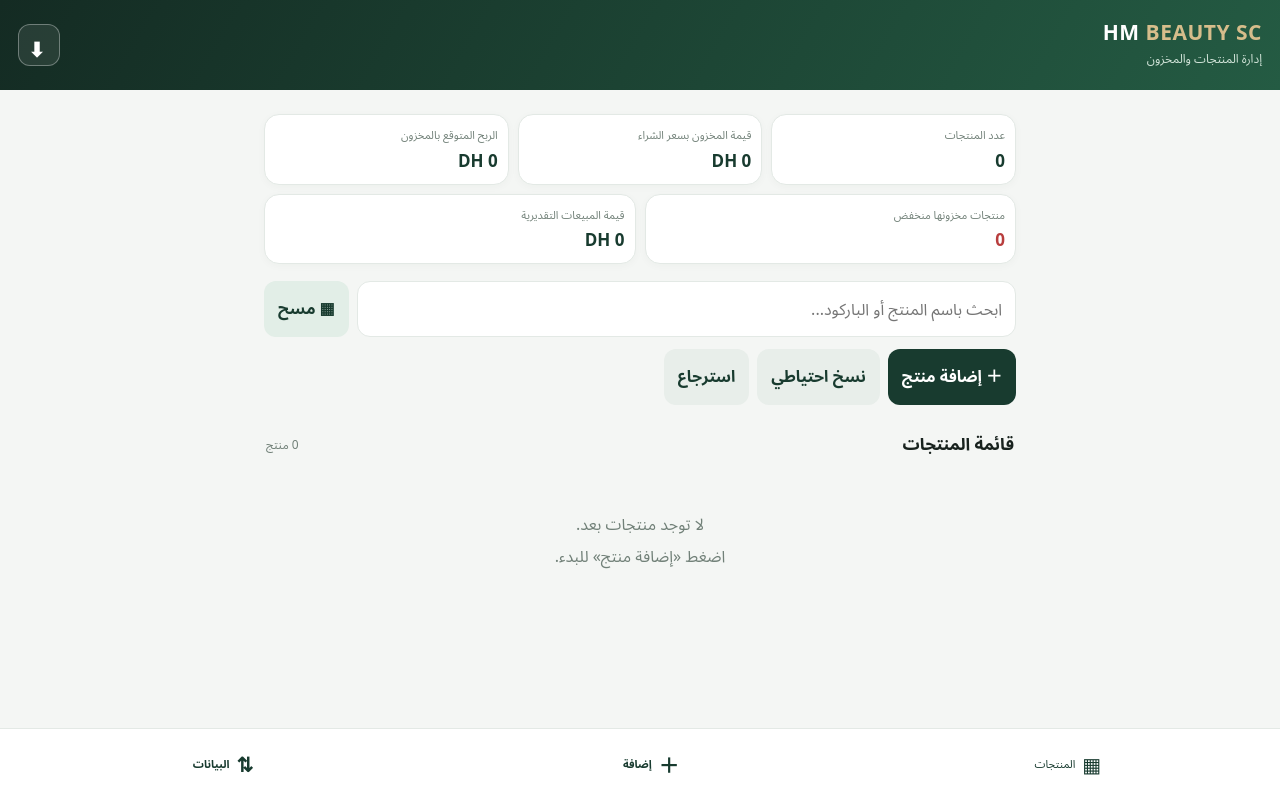
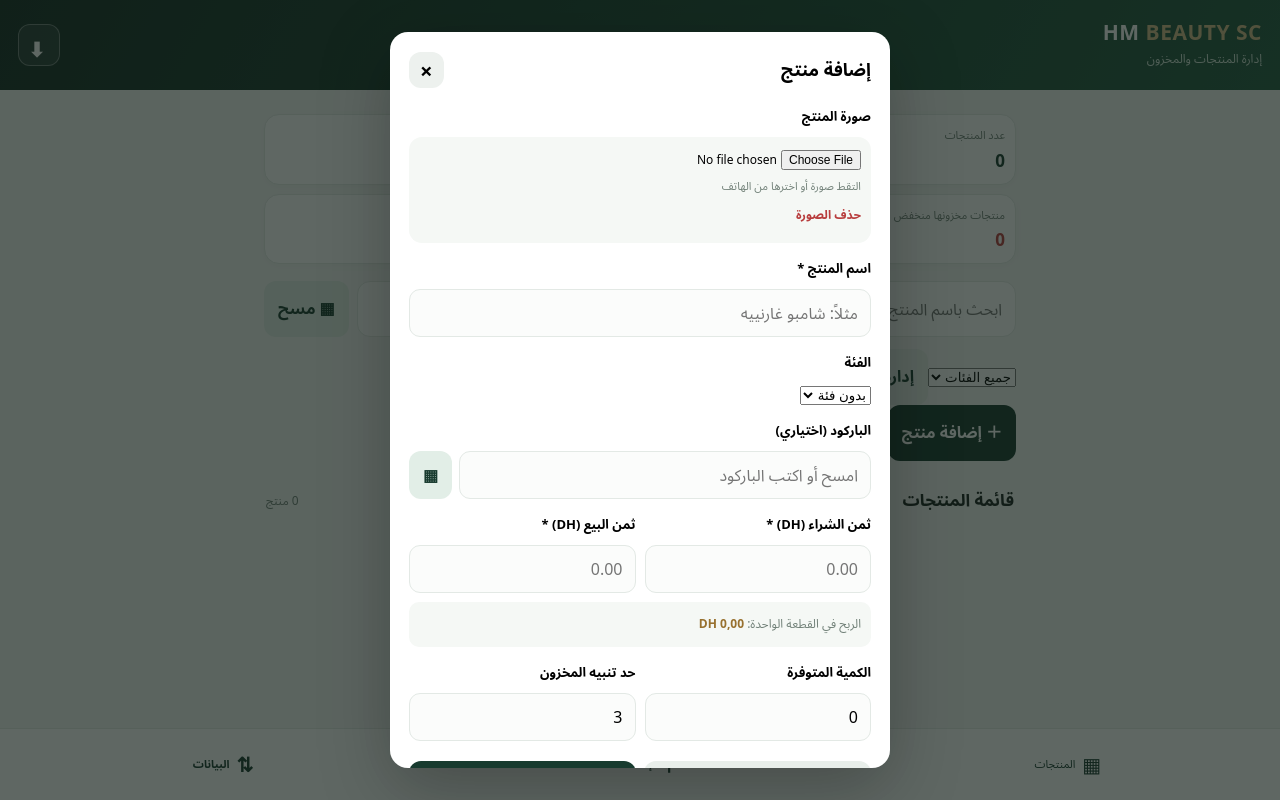
Before and after one commit to rokeli0767728405-source/HM-BEAUTY-SC, a plain HTML site: page index.html in a window 1280 px wide. Both pictures are taken after a click on the button "＋ إضافة منتج". Drawn offline with Linux system fonts and the light colour scheme.

Commit message:
Update index.html

```diff
--- a/index.html
+++ b/index.html
@@ -16,6 +16,7 @@
 </section>
 <section class="summary summary-two"><div class="summary-card warning"><small>منتجات مخزونها منخفض</small><strong id="lowCount">0</strong></div><div class="summary-card"><small>قيمة المبيعات التقديرية</small><strong id="salesValue">0 DH</strong></div></section>
 <section class="search-row"><input id="search" type="search" placeholder="ابحث باسم المنتج أو الباركود..." autocomplete="off"><button id="scanBtn" class="scan-btn">▦ مسح</button></section>
+<section class="category-tools"><select id="categoryFilter" aria-label="تصفية حسب الفئة"><option value="">جميع الفئات</option></select><button id="manageCategoriesBtn" class="secondary">إدارة الفئات</button></section>
 <section class="actions"><button id="addBtn" class="primary">＋ إضافة منتج</button><button id="backupBtn" class="secondary">نسخ احتياطي</button><button id="restoreBtn" class="secondary">استرجاع</button><input id="restoreFile" type="file" accept="application/json,.json" hidden></section>
 <section class="section-head"><h2>قائمة المنتجات</h2><span id="resultCount">0 منتج</span></section><div id="products" class="products"></div><div id="empty" class="empty">لا توجد منتجات بعد.<br>اضغط «إضافة منتج» للبدء.</div>
 </main>
@@ -23,11 +24,14 @@
 <dialog id="productDialog"><form id="productForm" method="dialog"><div class="dialog-head"><h2 id="formTitle">إضافة منتج</h2><button type="button" class="close" id="closeDialog">×</button></div>
 <input type="hidden" id="productId"><label>صورة المنتج</label><div class="photo-picker"><img id="photoPreview" alt="معاينة صورة المنتج"><div><input id="photo" type="file" accept="image/*" capture="environment"><small>التقط صورة أو اخترها من الهاتف</small><button type="button" id="removePhoto" class="text-btn">حذف الصورة</button></div></div>
 <label>اسم المنتج *</label><input id="name" required maxlength="100" placeholder="مثلاً: شامبو غارنييه">
+<label>الفئة</label><select id="category"><option value="">بدون فئة</option></select>
 <label>الباركود (اختياري)</label><div class="barcode-row"><input id="barcode" inputmode="numeric" placeholder="امسح أو اكتب الباركود"><button type="button" id="scanFromForm" class="scan-btn">▦</button></div>
 <div class="field-grid"><div><label>ثمن الشراء (DH) *</label><input id="buyPrice" type="number" min="0" step="0.01" required placeholder="0.00"></div><div><label>ثمن البيع (DH) *</label><input id="sellPrice" type="number" min="0" step="0.01" required placeholder="0.00"></div></div>
 <div class="profit-preview">الربح في القطعة الواحدة: <strong id="unitProfit">0.00 DH</strong></div>
 <div class="field-grid"><div><label>الكمية المتوفرة</label><input id="quantity" type="number" min="0" step="1" value="0" required></div><div><label>حد تنبيه المخزون</label><input id="threshold" type="number" min="0" step="1" value="3"></div></div>
 <div class="form-actions"><button type="button" id="cancelForm" class="secondary">إلغاء</button><button type="submit" class="primary">حفظ المنتج</button></div></form></dialog>
+<dialog id="categoryDialog"><div class="dialog-head"><h2>إدارة الفئات</h2><button type="button" class="close" id="closeCategoryDialog">×</button></div><form id="categoryForm" class="category-form"><label for="newCategoryName">اسم الفئة الجديدة</label><input id="newCategoryName" maxlength="50" placeholder="مثلاً: مواد التجميل" required><button type="submit" class="primary">＋ إضافة الفئة</button></form><div id="categoryList" class="category-list"></div></dialog>
+<dialog id="largePhotoDialog" class="photo-lightbox"><div class="dialog-head"><h2 id="largePhotoTitle">صورة المنتج</h2><button type="button" class="close" id="closeLargePhoto">×</button></div><img id="largeProductPhoto" alt="صورة المنتج مكبرة"></dialog>
 <dialog id="scannerDialog"><div class="dialog-head"><h2>مسح الباركود</h2><button type="button" class="close" id="closeScanner">×</button></div><video id="video" playsinline></video><p id="scanMessage" class="hint">وجّه الكاميرا نحو خطوط الباركود.</p><button id="manualBarcode" class="secondary full">إدخال الباركود يدوياً</button></dialog>
 <dialog id="scanResultDialog"><div class="dialog-head"><h2>معلومات المنتج</h2><button type="button" class="close" id="closeScanResult">×</button></div><div class="scan-result"><img id="scanResultPhoto" alt="صورة المنتج"><small>اسم المنتج</small><h2 id="scanProductName">—</h2><small>ثمن البيع</small><strong id="scanProductPrice">—</strong><small>ثمن الشراء</small><b id="scanProductBuy">—</b><small>الكمية المتوفرة</small><b id="scanProductQty">—</b><small>الباركود</small><code id="scanProductCode">—</code></div><button id="scanResultDone" class="primary full">حسناً</button></dialog>
 <div id="toast" role="status"></div><script src="app.js"></script>
```
